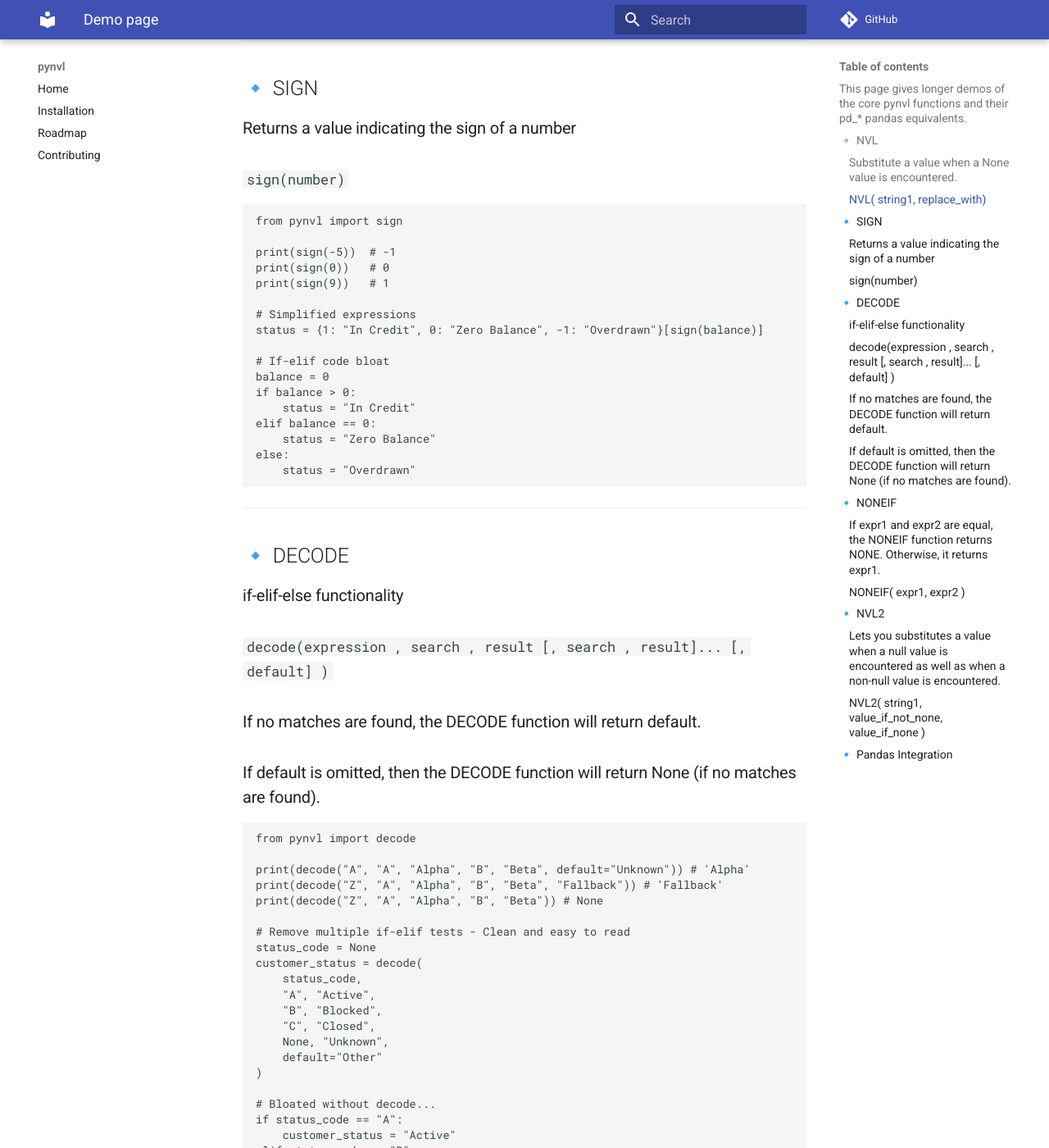
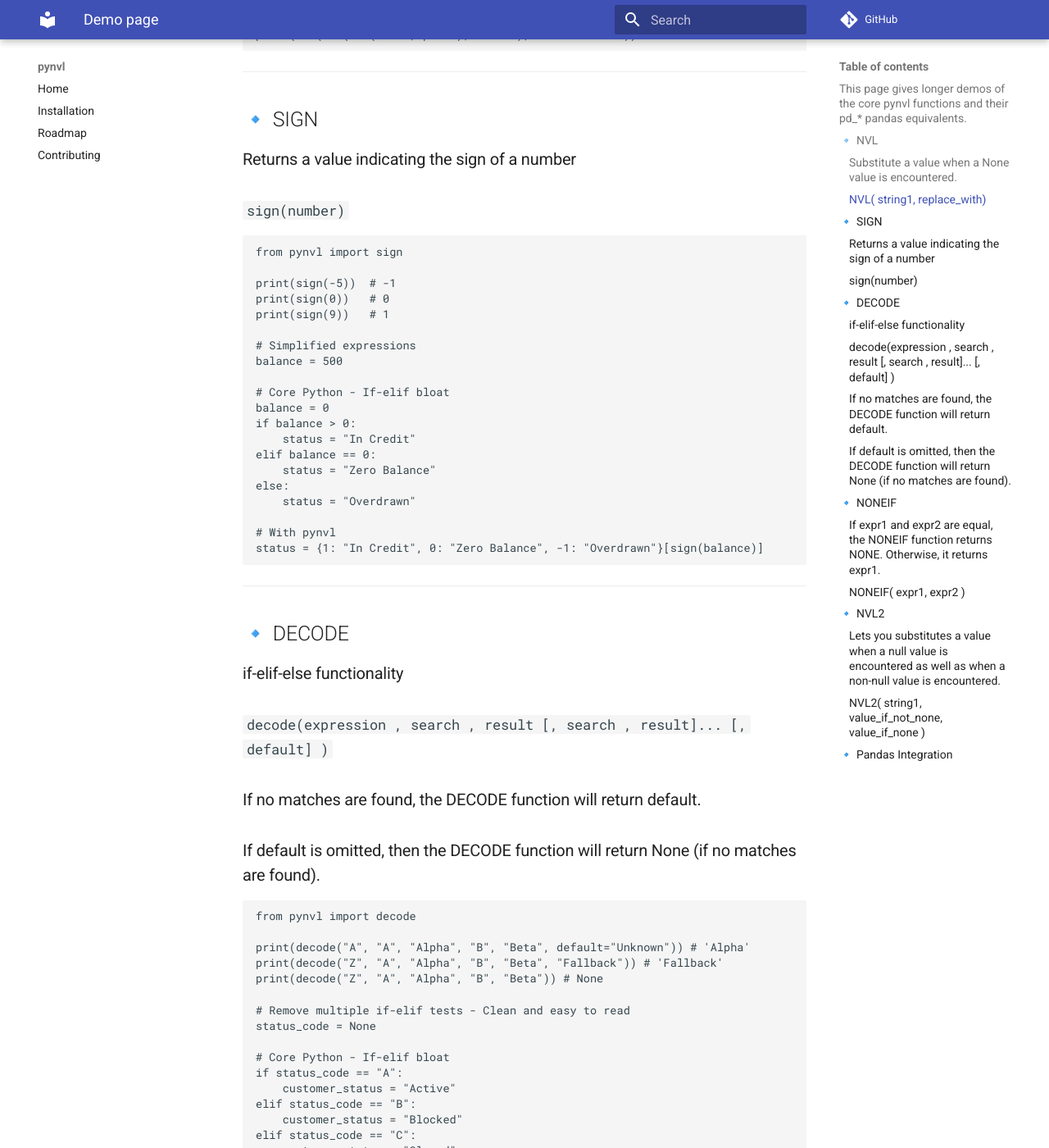
Before and after one commit to betterinfotech/pynvl_project, an MkDocs documentation site: the page built from docs/demo.md, in a window 1280 px wide and 1400 px high, scrolled down 788 px. Shown: the whole window at 82% size. Built offline with MkDocs 1.6.1 and Material for MkDocs 9.7.7, drawn with Linux system fonts in a browser that asks for light colours; comment, search, counter and statistics services are not loaded; some of the changed text lies outside the part shown.

````diff
--- a/docs/demo.md
+++ b/docs/demo.md
@@ -13,9 +13,8 @@ print(nvl("hello", 99))  # 'hello'
 
 # Nesting - Use email if exists, fallback to phone then office. Show 'No contacts if all are None.
 email = phone = office = office_extension = None
-print(nvl(nvl(nvl(email, phone), office), "No contacts"))
 
-# Python core
+# Core Python - If-elif bloat
 if email is not None:
     primary_contact = email
 elif phone is not None:
@@ -24,6 +23,9 @@ elif office_extension is not None:
     primary_contact = office
 else:
     primary_contact = "No contacts"
+
+# With pynvl
+print(nvl(nvl(nvl(email, phone), office), "No contacts"))
 ```
 ---
 
@@ -38,9 +40,9 @@ print(sign(0))   # 0
 print(sign(9))   # 1
 
 # Simplified expressions
-status = {1: "In Credit", 0: "Zero Balance", -1: "Overdrawn"}[sign(balance)]
+balance = 500
 
-# If-elif code bloat
+# Core Python - If-elif bloat
 balance = 0
 if balance > 0:
     status = "In Credit"
@@ -48,6 +50,9 @@ elif balance == 0:
     status = "Zero Balance"
 else:
     status = "Overdrawn"
+
+# With pynvl
+status = {1: "In Credit", 0: "Zero Balance", -1: "Overdrawn"}[sign(balance)]
 ```
 ---
 
@@ -65,16 +70,8 @@ print(decode("Z", "A", "Alpha", "B", "Beta")) # None
 
 # Remove multiple if-elif tests - Clean and easy to read
 status_code = None
-customer_status = decode(
-    status_code,
-    "A", "Active",
-    "B", "Blocked",
-    "C", "Closed",
-    None, "Unknown",
-    default="Other"
-)
 
-# Bloated without decode...
+# Core Python - If-elif bloat
 if status_code == "A":
     customer_status = "Active"
 elif status_code == "B":
@@ -86,6 +83,15 @@ elif status_code is None:
 else:
     customer_status = "Other"
 
+# With pynvl
+customer_status = decode(
+    status_code,
+    "A", "Active",
+    "B", "Blocked",
+    "C", "Closed",
+    None, "Unknown",
+    default="Other"
+)
 ```
 ---
 
@@ -101,13 +107,14 @@ print(noneif(7, 8))   # 7
 primary = "alice@example.com"
 backup = "alice@example.com"
 
-contact = noneif(backup, primary) or primary # alice@example.com
-
-# Code bloat
+# Core Python - If-else bloat
 if backup == primary:
     contact = primary
 else:
     contact = backup if backup is not None else primary
+
+# With pynvl
+contact = noneif(backup, primary) or primary # alice@example.com
 ```
 ---
 
@@ -121,13 +128,15 @@ print(nvl2("X", "not-none", "is-none"))  # 'not-none'
 print(nvl2(None, "not-none", "is-none")) # 'is-none'
 
 discount_code = "ABC"
-message = nvl2(discount_code, "Discount applied!", "No discount available")
 
-# Bloated...
+# Core Python - If-else bloat
 if discount_code is not None:
     message = "Discount applied!"
 else:
     message = "No discount available"
+
+# With pynvl
+message = nvl2(discount_code, "Discount applied!", "No discount available")  # Discount applied!
 ```
 ---
 
````
Also changed, not shown: docs/index.md (+1 -3 lines), docs/install.md (+0 -4 lines), src/pynvl/__init__.py (+21 -16 lines), 1 other file.
